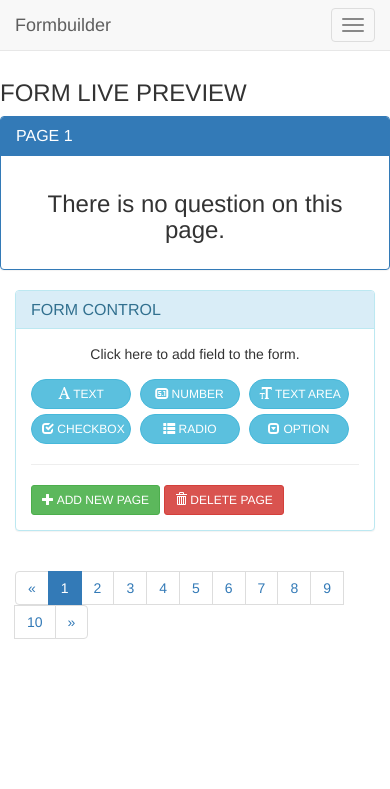
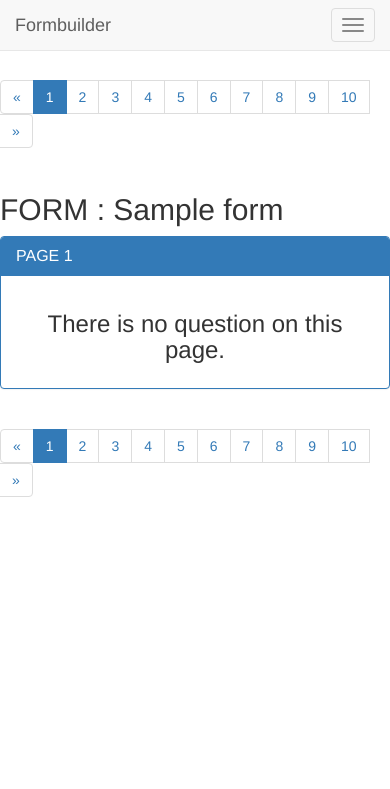
Before and after one commit to melaniemkwon/CS5220-Project, a Java web app: page /form/viewPage.html?id=1&pageNum=1 in a window 390 px wide; the page is wider, and only the part inside the window is pictured. Shown: the top 789 px of that part. Run offline with Spring Boot 4, a stand-in JSP engine, Linux system fonts and the light colour scheme; tables that the repository leaves empty hold one stand-in row (values such as "Sample post"); data that the repository does not hold is empty; the project's own start-up code is not run, and a stand-in starts its controllers and pages; some libraries are stand-ins or nearby versions.

Commit message:
add assignForm page, add delete page modal, change view page to view only, create edit page

```diff
--- a/src/main/java/formbuilder/model/core/dao/UserDao.java
+++ b/src/main/java/formbuilder/model/core/dao/UserDao.java
@@ -12,4 +12,6 @@ public interface UserDao {
 
 	User saveUser(User user);
 
+	void delete(int id);
+
 }
--- a/src/main/java/formbuilder/model/core/dao/jpa/UserDaoImpl.java
+++ b/src/main/java/formbuilder/model/core/dao/jpa/UserDaoImpl.java
@@ -33,4 +33,10 @@ public class UserDaoImpl implements UserDao {
 		return entityManager.merge(user);
 	}
 
+	@Override
+	public void delete(int id) {
+		entityManager.remove(getUser(id));
+
+	}
+
 }
--- a/src/main/java/formbuilder/web/controller/FormController.java
+++ b/src/main/java/formbuilder/web/controller/FormController.java
@@ -13,6 +13,7 @@ import org.springframework.web.bind.annotation.RequestParam;
 import org.springframework.web.bind.annotation.SessionAttributes;
 import org.springframework.web.bind.support.SessionStatus;
 
+import formbuilder.model.core.dao.UserDao;
 import formbuilder.model.questionform.ChoiceQuestion;
 import formbuilder.model.questionform.Form;
 import formbuilder.model.questionform.Question;
@@ -26,6 +27,9 @@ public class FormController {
 
 	@Autowired
 	private FormDao formDao;
+
+	@Autowired
+	private UserDao userDao;
 
 	@RequestMapping("/form/listForm.html")
 	public String listForm(ModelMap models) {
@@ -74,6 +78,47 @@ public class FormController {
 		return "redirect:listForm.html";
 	}
 
+	@RequestMapping("/form/assignForm.html")
+	public String assignForm(ModelMap models) {
+
+		models.put("users", userDao.getUsers());
+		return "form/assignForm";
+	}
+
+	@RequestMapping(value = "/form/viewPage.html")
+	public String viewPage(@RequestParam Integer id, @RequestParam Integer pageNum, ModelMap models) {
+
+		Form form = formDao.getForm(id);
+		if (pageNum > form.getTotalPages())
+			return "redirect:/form/viewPage.html?id=" + id + "&pageNum=1";
+		List<Question> questionsPage = form.getQuestionsPage(pageNum);
+		models.put("form", form);
+		models.put("questionsPage", questionsPage);
+		return "form/viewPage";
+	}
+
+	@RequestMapping(value = "/form/editPage.html")
+	public String editPage(@RequestParam Integer id, @RequestParam Integer pageNum, ModelMap models) {
+
+		Form form = formDao.getForm(id);
+		if (pageNum > form.getTotalPages())
+			return "redirect:/form/editPage.html?id=" + id + "&pageNum=1";
+		List<Question> questionsPage = form.getQuestionsPage(pageNum);
+		models.put("form", form);
+		models.put("questionsPage", questionsPage);
+		return "form/editPage";
+	}
+
+	@RequestMapping(value = "/form/addPage.html")
+	public String addPage(@RequestParam Integer id) {
+
+		Form form = formDao.getForm(id);
+		int newPageNum = form.getTotalPages() + 1;
+		form.setTotalPages(newPageNum);
+		formDao.saveForm(form);
+		return "redirect:/form/editPage.html?id=" + id + "&pageNum=" + newPageNum;
+	}
+
 	@RequestMapping("/form/deletePage.html")
 	public String deletePage(@RequestParam Integer id, @RequestParam Integer pageNum) {
 
@@ -94,29 +139,7 @@ public class FormController {
 
 			formDao.saveForm(form);
 		}
-		return "redirect:/form/viewPage.html?id=" + id + "&pageNum=1";
-	}
-
-	@RequestMapping(value = "/form/viewPage.html")
-	public String viewPage(@RequestParam Integer id, @RequestParam Integer pageNum, ModelMap models) {
-
-		Form form = formDao.getForm(id);
-		if (pageNum > form.getTotalPages())
-			return "redirect:/form/viewPage.html?id=" + id + "&pageNum=1";
-		List<Question> questionsPage = form.getQuestionsPage(pageNum);
-		models.put("form", form);
-		models.put("questionsPage", questionsPage);
-		return "form/viewPage";
-	}
-
-	@RequestMapping(value = "/form/addPage.html")
-	public String addPage(@RequestParam Integer id) {
-
-		Form form = formDao.getForm(id);
-		int newPageNum = form.getTotalPages() + 1;
-		form.setTotalPages(newPageNum);
-		formDao.saveForm(form);
-		return "redirect:/form/viewPage.html?id=" + id + "&pageNum=" + newPageNum;
+		return "redirect:/form/editPage.html?id=" + id + "&pageNum=1";
 	}
 
 	@RequestMapping(value = "/form/addTextQuestion.html")
@@ -136,7 +159,7 @@ public class FormController {
 
 		formDao.saveForm(form);
 
-		return "redirect:/form/viewPage.html?id=" + id + "&pageNum=" + pageNum;
+		return "redirect:/form/editPage.html?id=" + id + "&pageNum=" + pageNum;
 	}
 
 	@RequestMapping(value = "/form/addChoiceQuestion.html")
@@ -157,7 +180,7 @@ public class FormController {
 
 		formDao.saveForm(form);
 
-		return "redirect:/form/viewPage.html?id=" + id + "&pageNum=" + pageNum;
+		return "redirect:/form/editPage.html?id=" + id + "&pageNum=" + pageNum;
 	}
 
 	@RequestMapping("/form/deleteQuestion.html")
@@ -179,7 +202,7 @@ public class FormController {
 		}
 		formDao.saveForm(form);
 
-		return "redirect:/form/viewPage.html?id=" + id + "&pageNum=" + pageNum;
+		return "redirect:/form/editPage.html?id=" + id + "&pageNum=" + pageNum;
 	}
 
 	@RequestMapping("/form/copyQuestion.html")
@@ -202,7 +225,7 @@ public class FormController {
 		form.addQuestion(newQuestion);
 		formDao.saveForm(form);
 
-		return "redirect:/form/viewPage.html?id=" + id + "&pageNum=" + pageNum;
+		return "redirect:/form/editPage.html?id=" + id + "&pageNum=" + pageNum;
 	}
 
 	@RequestMapping("/form/moveUpQuestion.html")
@@ -227,7 +250,7 @@ public class FormController {
 
 			formDao.saveForm(form);
 		}
-		return "redirect:/form/viewPage.html?id=" + id + "&pageNum=" + pageNum;
+		return "redirect:/form/editPage.html?id=" + id + "&pageNum=" + pageNum;
 	}
 
 	@RequestMapping("/form/moveDownQuestion.html")
@@ -255,7 +278,7 @@ public class FormController {
 
 			formDao.saveForm(form);
 		}
-		return "redirect:/form/viewPage.html?id=" + id + "&pageNum=" + pageNum;
+		return "redirect:/form/editPage.html?id=" + id + "&pageNum=" + pageNum;
 	}
 
 	@RequestMapping(value = "/form/editQuestion.html", method = RequestMethod.GET)
--- a/src/main/java/formbuilder/web/controller/UserController.java
+++ b/src/main/java/formbuilder/web/controller/UserController.java
@@ -80,8 +80,7 @@ public class UserController {
 
 	@RequestMapping(value = "/user/delete.html")
 	public String deleteUser(@RequestParam int id, HttpServletResponse response) {
-		User user = userDao.getUser(id);
-		// userDao.delete(user);
+		userDao.delete(id);
 		return "redirect:list.html";
 	}
 
--- a/src/main/webapp/WEB-INF/jsp/form/editQuestion.jsp
+++ b/src/main/webapp/WEB-INF/jsp/form/editQuestion.jsp
@@ -65,7 +65,7 @@
 		                <c:if test="${question.type eq 'CHOICE'}">
 		                	<formbuilder:editChoice question="${question }"></formbuilder:editChoice>
 		                </c:if>
-		                <a href="viewPage.html?id=${id}&pageNum=${pageNum}"><button type="button" class="btn btn-warning btn-sm"><span class="glyphicon glyphicon-arrow-left"></span> RETURN TO PAGE</button></a>
+		                <a href="editPage.html?id=${id}&pageNum=${pageNum}"><button type="button" class="btn btn-warning btn-sm"><span class="glyphicon glyphicon-arrow-left"></span> RETURN TO PAGE</button></a>
 		            </div>
 		        </div>
 		    </div>
--- a/src/main/webapp/WEB-INF/jsp/form/listForm.jsp
+++ b/src/main/webapp/WEB-INF/jsp/form/listForm.jsp
@@ -53,10 +53,11 @@
 							<td  class="col-md-2">${form.description}</td>
 							<td  class="col-md-1">${form.enabled}</td>
 							<td  class="col-md-1">${form.totalPages}</td>
-							<td  class="col-md-1">
+							<td  class="col-md-2">
 								<a class="btn" href="viewPage.html?id=${form.id}&pageNum=1" data-toggle="tooltip" title="View Form"><i class="glyphicon glyphicon-eye-open"></i></a>
-								<a class="btn" href="editForm.html?id=${form.id}" data-toggle="tooltip" title="Edit Form Property"><i class="glyphicon glyphicon-pencil"></i></a>
+								<a class="btn" href="editPage.html?id=${form.id}&pageNum=1" data-toggle="tooltip" title="Edit Form Page"><i class="glyphicon glyphicon-pencil"></i></a>
 								<a class="btn" href="deleteForm.html?id=${form.id}" data-toggle="tooltip" title="Delete Form"><i class="glyphicon glyphicon-trash"></i></a>
+								<a class="btn" href="assignForm.html?id=${form.id}" data-toggle="tooltip" title="Assign Form"><i class="glyphicon glyphicon-open-file"></i></a>
 							</td>
 						</tr>
 					</c:forEach>
--- a/src/main/webapp/WEB-INF/jsp/form/viewPage.jsp
+++ b/src/main/webapp/WEB-INF/jsp/form/viewPage.jsp
@@ -1,4 +1,5 @@
-<%@ page language="java" contentType="text/html; charset=UTF-8" pageEncoding="UTF-8"%>
+<%@ page language="java" contentType="text/html; charset=UTF-8"
+	pageEncoding="UTF-8"%>
 <%@ taglib prefix="c" uri="http://java.sun.com/jsp/jstl/core"%>
 <%@ taglib prefix="form" uri="http://www.springframework.org/tags/form"%>
 <%@ taglib prefix="fn" uri="http://java.sun.com/jsp/jstl/functions"%>
@@ -10,7 +11,8 @@
 <meta http-equiv="X-UA-Compatible" content="IE=edge">
 <meta name="viewport" content="width=device-width, initial-scale=1">
 <title>View Page</title>
-		<link rel="stylesheet" href="<c:url value='/assets/vendors/bootstrap-3.3.7-dist/css/bootstrap.min.css' />">
+<link rel="stylesheet"
+	href="<c:url value='/assets/vendors/bootstrap-3.3.7-dist/css/bootstrap.min.css' />">
 <style>
 body {
 	padding-top: 60px;
@@ -28,11 +30,12 @@
 	<nav class="navbar navbar-default navbar-fixed-top">
 		<div class="container">
 			<div class="navbar-header">
-					<button type="button" class="navbar-toggle collapsed" data-toggle="collapse" data-target="#navbar" aria-expanded="false" aria-controls="navbar">
-						<span class="sr-only">Toggle navigation</span>
-						<span class="icon-bar"></span>
-						<span class="icon-bar"></span>
-						<span class="icon-bar"></span>
+				<button type="button" class="navbar-toggle collapsed"
+					data-toggle="collapse" data-target="#navbar" aria-expanded="false"
+					aria-controls="navbar">
+					<span class="sr-only">Toggle navigation</span> <span
+						class="icon-bar"></span> <span class="icon-bar"></span> <span
+						class="icon-bar"></span>
 				</button>
 				<a class="navbar-brand" href="/FormBuilder/">Formbuilder</a>
 			</div>
@@ -47,68 +50,13 @@
 	</nav>
 
 
-		<div class="row  col-md-offset-1">
-			<div class="col-md-7">
-				<H3>FORM LIVE PREVIEW</H3>
-				<div class="panel panel-primary">
-					<div class="panel-heading">
-						<h4 class="panel-title">PAGE ${param.pageNum}</h4>
-					</div>
-					<div class="panel-body">
-						<c:choose>
-							<c:when test="${empty questionsPage}">
-								<h3 class="text-center">There is no question on this page.</h3>
-							</c:when>
-							<c:otherwise>
-								<c:forEach items="${questionsPage}" var="question">
-									<formbuilder:fieldDisplay question="${question }"></formbuilder:fieldDisplay>
-									<div class="btn-group btn-group-sm" role="group"
-										aria-label="..." style="margin-left: 10px;">
-										<a href="copyQuestion.html?qId=${question.id}" class="btn btn-success" data-toggle="tooltip" title="Duplicate this question"><span class="glyphicon glyphicon-plus-sign"></span></a>
-										<a href="deleteQuestion.html?qId=${question.id}" class="btn btn-danger" data-toggle="tooltip" title="Remove this question"><span class="glyphicon glyphicon-minus-sign"></span></a>
-										<a href="moveUpQuestion.html?qId=${question.id}" class="btn btn-warning" data-toggle="tooltip" title="Move this question up"><span class="glyphicon glyphicon-arrow-up"></span></a>
-										<a href="editQuestion.html?qId=${question.id}" class="btn btn-default" data-toggle="tooltip" title="Edit this question"><span class="glyphicon glyphicon-pencil"></span></a>
-										<a href="moveDownQuestion.html?qId=${question.id}" class="btn btn-warning" data-toggle="tooltip" title="Move this question down"><span class="glyphicon glyphicon-arrow-down"></span></a>
-									</div>
-									<hr/>
-								</c:forEach>
-							</c:otherwise>
-						</c:choose>
-					</div>
-				</div>
+	<div class="row  col-md-offset-3 col-md-6">
 
-			</div>
-
-			<div class="col-md-4" style="position: fixed; right: 0; height:500px; overflow:auto;">
-				<div class="panel panel-info">
-					<div class="panel-heading">
-						<h4 class="panel-title">FORM CONTROL</h4>
-					</div>
-					<div class="panel-body">
-						<p class="text-center">Click here to add field to the form.</p>
-						<div>
-							<a href="addTextQuestion.html?id=${param.id}&pageNum=${param.pageNum}&type=text"><button type="button" class="btn btn-info btn-sm custom"><span class="glyphicon glyphicon-font"></span> TEXT</button></a>
-							<a href="addTextQuestion.html?id=${param.id}&pageNum=${param.pageNum}&type=number"><button type="button" class="btn btn-info btn-sm custom"><span class="glyphicon glyphicon-sound-5-1"></span> NUMBER</button></a>
-							<a href="addTextQuestion.html?id=${param.id}&pageNum=${param.pageNum}&type=textarea"><button type="button" class="btn btn-info btn-sm custom"><span class="glyphicon glyphicon-text-size"></span> TEXT AREA</button></a>
-						</div>
-						<div>
-							<a href="addChoiceQuestion.html?id=${param.id}&pageNum=${param.pageNum}&type=checkbox"><button type="button" class="btn btn-info btn-sm custom"><span class="glyphicon glyphicon-check"></span> CHECKBOX</button></a>
-							<a href="addChoiceQuestion.html?id=${param.id}&pageNum=${param.pageNum}&type=radio"><button type="button" class="btn btn-info btn-sm custom"><span class="glyphicon glyphicon-th-list"></span> RADIO</button></a>
-							<a href="addChoiceQuestion.html?id=${param.id}&pageNum=${param.pageNum}&type=options"><button type="button" class="btn btn-info btn-sm custom"><span class="glyphicon glyphicon-collapse-down"></span> OPTION</button></a>
-						</div>
-						<hr />
-						<div>
-							<a href="addPage.html?id=${param.id}"><button type="button" class="btn btn-success btn-sm"><span class="glyphicon glyphicon-plus"></span> ADD NEW PAGE</button></a>
-							<c:if test="${form.totalPages > 1 }">
-								<a href="deletePage.html?id=${param.id}&pageNum=${param.pageNum}"><button type="button" class="btn btn-danger btn-sm"><span class="glyphicon glyphicon-trash"></span> DELETE PAGE</button></a>
-							</c:if>
-						</div>
-					</div>
-				</div>
 		<div class="text-center">
 			<nav aria-label="Page navigation">
 				<ul class="pagination">
-							<li><a href="#" aria-label="Previous"> <span aria-hidden="true">&laquo;</span>
+					<li><a href="#" aria-label="Previous"> <span
+							aria-hidden="true">&laquo;</span>
 					</a></li>
 					<c:forEach begin="1" end="${form.totalPages}" step="1" var="i">
 						<c:choose>
@@ -128,9 +76,56 @@
 				</ul>
 			</nav>
 		</div>
+
+		<H2>FORM : ${form.name}</H2>
+		<div class="panel panel-primary">
+			<div class="panel-heading">
+				<h4 class="panel-title">PAGE ${param.pageNum}</h4>
+			</div>
+			<div class="panel-body">
+				<c:choose>
+					<c:when test="${empty questionsPage}">
+						<h3 class="text-center">There is no question on this page.</h3>
+					</c:when>
+					<c:otherwise>
+						<c:forEach items="${questionsPage}" var="question">
+							<formbuilder:fieldDisplay question="${question }"></formbuilder:fieldDisplay>
+							<hr />
+						</c:forEach>
+					</c:otherwise>
+				</c:choose>
 			</div>
 		</div>
-		<script src="<c:url value='/assets/vendors/jquery/jquery-3.2.0.min.js' />"></script>
-		<script src="<c:url value='/assets/vendors/bootstrap-3.3.7-dist/js/bootstrap.min.js' />"></script>
+
+		<div class="text-center">
+			<nav aria-label="Page navigation">
+				<ul class="pagination">
+					<li><a href="#" aria-label="Previous"> <span
+							aria-hidden="true">&laquo;</span>
+					</a></li>
+					<c:forEach begin="1" end="${form.totalPages}" step="1" var="i">
+						<c:choose>
+							<c:when test="${param.pageNum eq i }">
+								<li class="active"><a href="" onclick="return false">${i}
+								</a></li>
+							</c:when>
+							<c:otherwise>
+								<li><a href="viewPage.html?id=${param.id}&pageNum=${i}">${i}
+								</a></li>
+							</c:otherwise>
+						</c:choose>
+					</c:forEach>
+					<li><a href="#" aria-label="Next"> <span
+							aria-hidden="true">&raquo;</span>
+					</a></li>
+				</ul>
+			</nav>
+		</div>
+
+	</div>
+	<script
+		src="<c:url value='/assets/vendors/jquery/jquery-3.2.0.min.js' />"></script>
+	<script
+		src="<c:url value='/assets/vendors/bootstrap-3.3.7-dist/js/bootstrap.min.js' />"></script>
 </body>
 </html>
```
Also changed, not shown: src/main/webapp/WEB-INF/jsp/form/assignForm.jsp (renamed from src/main/webapp/WEB-INF/jsp/user/list.jsp, +4 -4 lines), src/main/webapp/WEB-INF/jsp/form/editPage.jsp (added, +168 -0 lines). Lines whose indentation alone changed are shown as unchanged.
